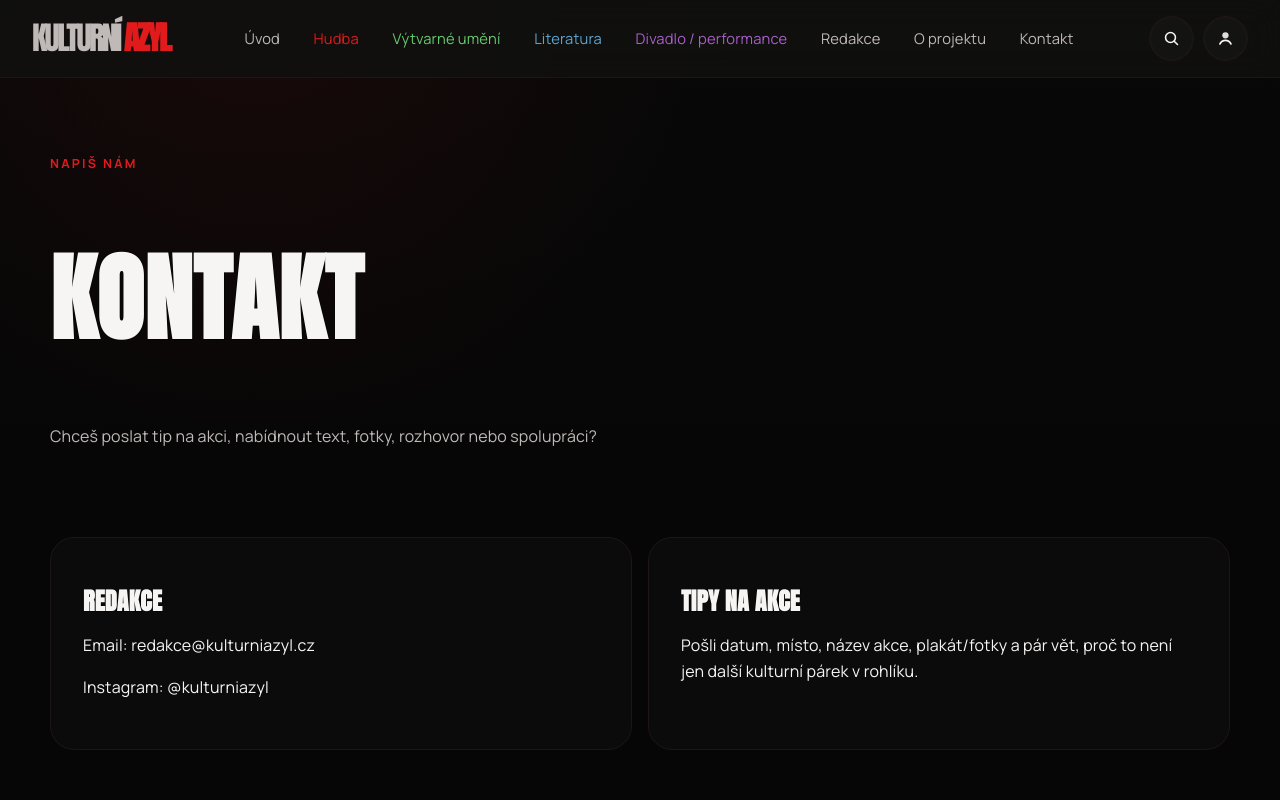
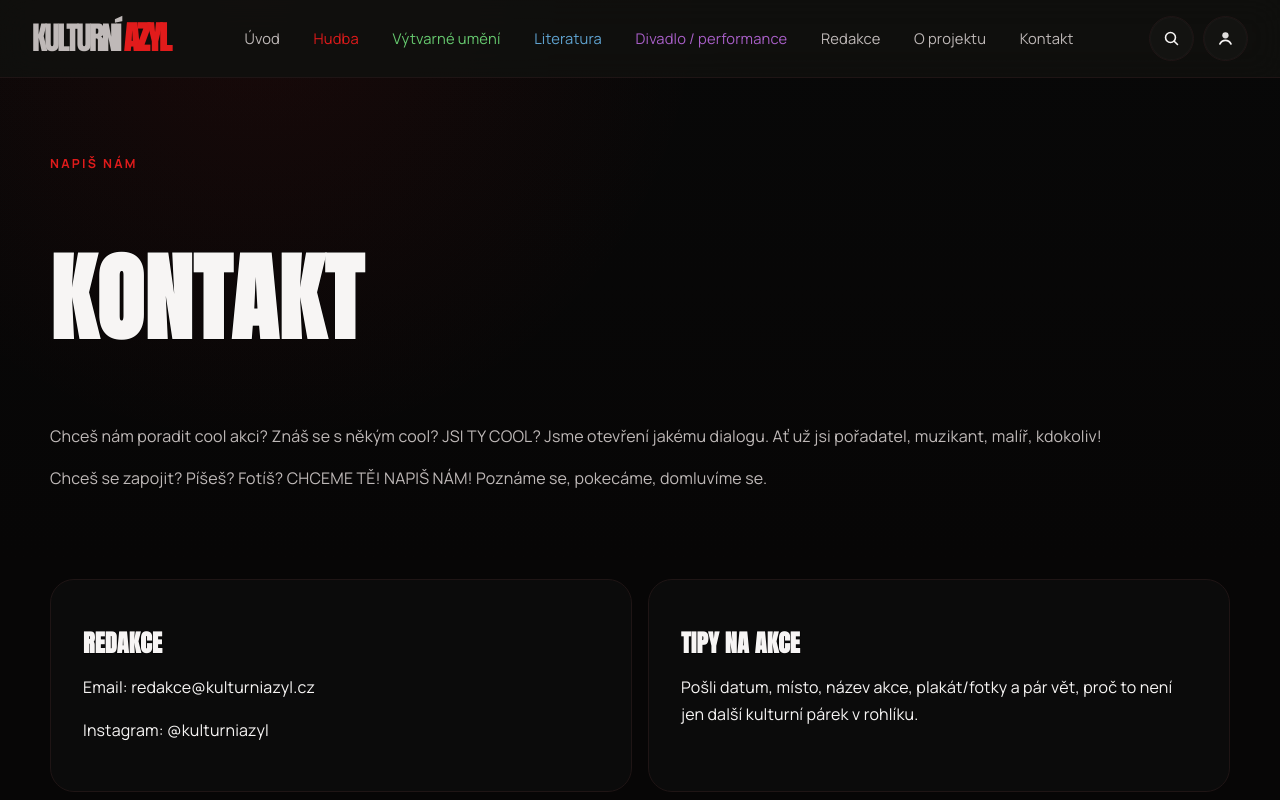
Before and after one commit to vikinneek-sys/Kulturn-azyl, a Next.js app: page /kontakt in a window 1280 px wide. Shown: the top 800 px of the page. Built offline with nearby package versions, Linux system fonts and the light colour scheme.

Commit message:
uprava vzhledu kontakt

```diff
--- a/src/app/(frontend)/kontakt/page.tsx
+++ b/src/app/(frontend)/kontakt/page.tsx
@@ -6,7 +6,11 @@ export default function KontaktPage() {
           <p className="eyebrow">napiš nám</p>
           <h1>Kontakt</h1>
           <p className="page-intro">
-            Chceš poslat tip na akci, nabídnout text, fotky, rozhovor nebo spolupráci?
+            Chceš nám poradit cool akci? Znáš se s někým cool? JSI TY COOL? Jsme otevření jakému
+            dialogu. Ať už jsi pořadatel, muzikant, malíř, kdokoliv!
+          </p>
+          <p className="page-intro">
+            Chceš se zapojit? Píšeš? Fotíš? CHCEME TĚ! NAPIŠ NÁM! Poznáme se, pokecáme, domluvíme se.
           </p>
         </div>
       </section>
```
